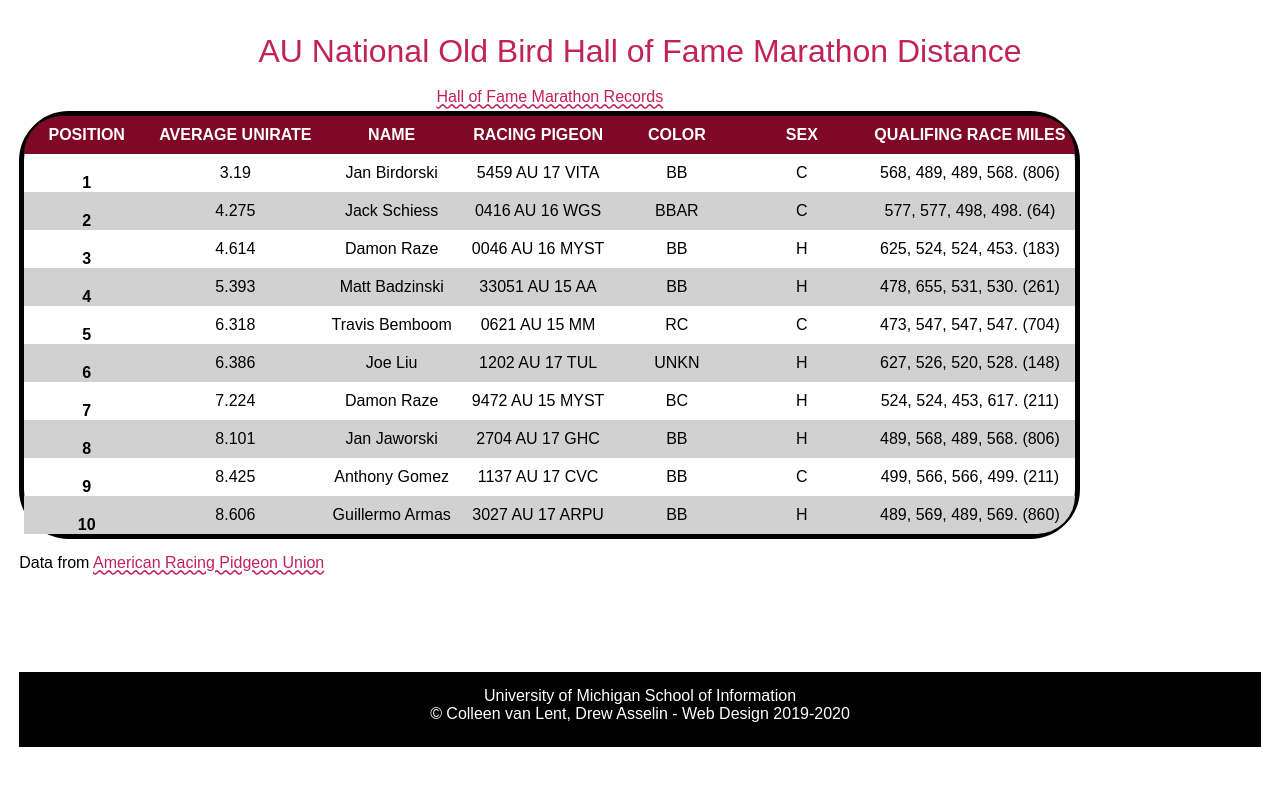
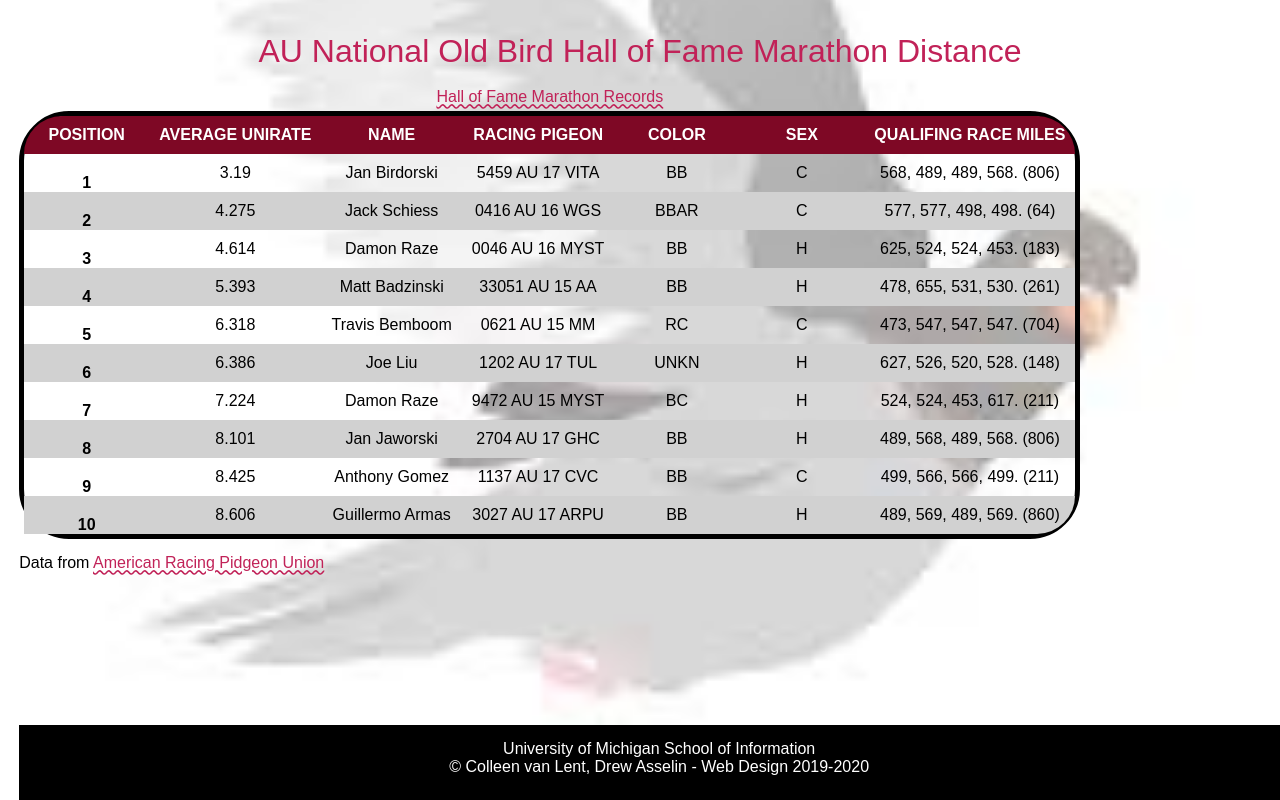
Before and after one commit to lexifogel/homework4-2021, a plain HTML site: page index.html in a window 1280 px wide. Drawn offline with Linux system fonts and the light colour scheme; a web font is replaced by a local one.

Commit message:
Add files via upload

```diff
--- a/css/style.css
+++ b/css/style.css
@@ -31,7 +31,8 @@ body{
   background-size: cover;
   background-position: center;
   font-family: 'Andika', sans-serif;
-  background-image: url(images/pigeon-background.JPEG), #DDDDDD;
+  background-image: url('../images/pigeon-background.JPEG');
+  background-color: #DDDDDD;
 
 
   /*Req 1*/
@@ -148,4 +149,6 @@ footer{
   color: #FFFFFF;
   min-height: 75px;
   width: 100%;
+  position: fixed;
+  bottom: 0px; /* ?? */
 }
--- a/index.html
+++ b/index.html
@@ -37,7 +37,9 @@
   * You can do it! (*•̀ᴗ•́*)و
   ******************************************** -->
   <body>
-    <h1>AU National Old Bird Hall of Fame Marathon Distance</h1>
+    <header>
+      <h1>AU National Old Bird Hall of Fame Marathon Distance</h1>
+    </header>
     <main>
       <table>
         <caption><a href = "https://pigeon-ndb.com/results/">Hall of Fame Marathon Records</a></caption>
```
